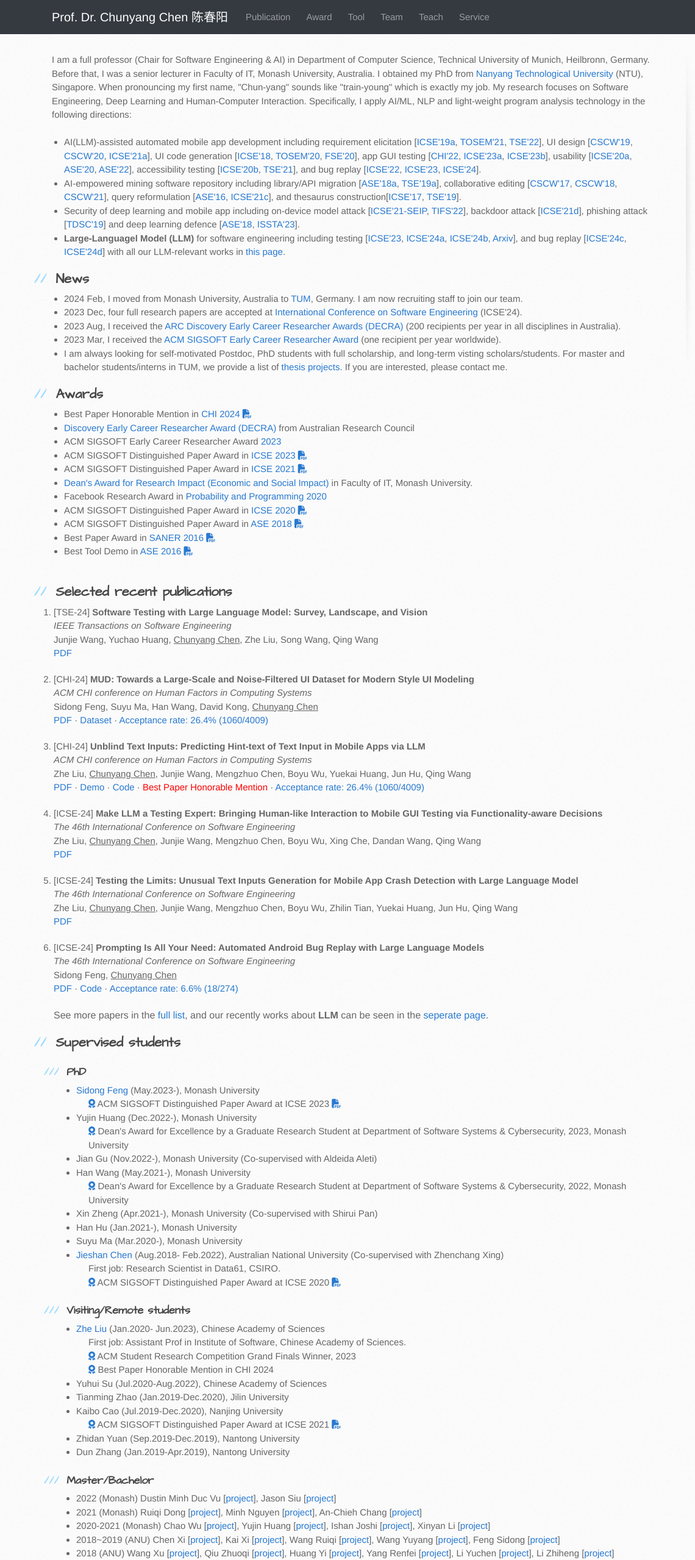
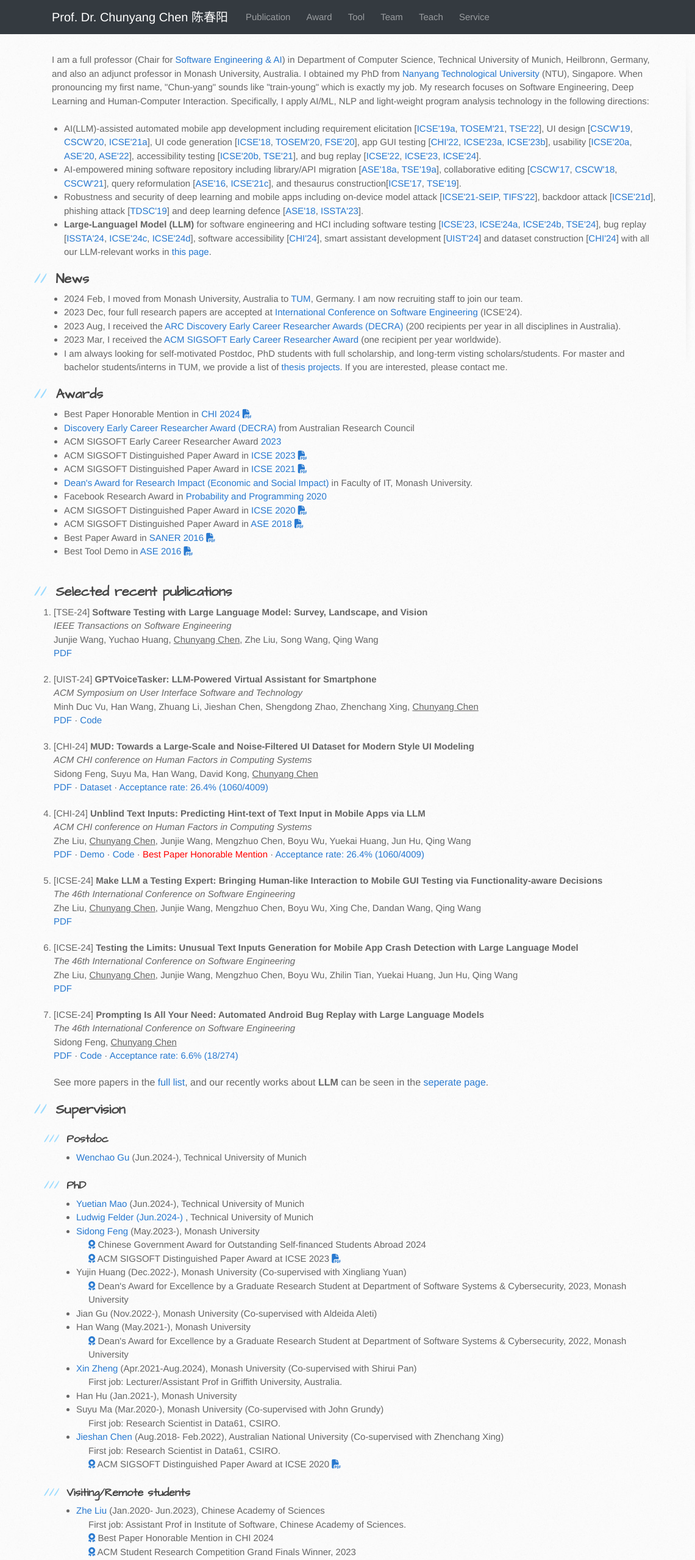
Before and after one commit to chunyang-chen/chunyang-chen.github.io, a plain HTML site: page index.html in a window 1280 px wide. Shown: the top 2558 px of the page at 61% size, 0-1140 px from the left. Drawn offline with Linux system fonts and the light colour scheme.

Commit message:
Update some publications and other info

```diff
--- a/index.html
+++ b/index.html
@@ -66,7 +66,7 @@
 
 
 			<p>
-			   I am a full professor (Chair for Software Engineering & AI) in Department of Computer Science, Technical University of Munich, Heilbronn, Germany. Before that, I was a senior lecturer in Faculty of IT, Monash University, Australia.
+			   I am a full professor (Chair for <a target="_blank" href="https://www.cs.cit.tum.de/en/seai">Software Engineering & AI</a>) in Department of Computer Science, Technical University of Munich, Heilbronn, Germany, and also an adjunct professor in Monash University, Australia.
 			   I obtained my PhD from <a href="https://www.ntu.edu.sg/scse">Nanyang Technological University</a> (NTU), Singapore.
 			   When pronouncing my first name, "Chun-yang" sounds like "train-young" which is exactly my job.
 			   My research focuses on Software Engineering, Deep Learning and Human-Computer Interaction. Specifically, I apply AI/ML, NLP and light-weight program analysis technology in the following directions:
@@ -97,13 +97,16 @@
 
 				<li>
 					<p>
-						Security of deep learning and mobile app including on-device model attack [<a target="_blank" href="https://arxiv.org/pdf/2101.04401">ICSE'21-SEIP</a>, <a target="_blank" href="https://arxiv.org/pdf/2204.11075.pdf">TIFS'22</a>], backdoor attack [<a target="_blank" href="https://arxiv.org/pdf/2101.06896">ICSE'21d</a>], phishing attack [<a target="_blank" href="publication/phishingApp_TDSC19.pdf">TDSC'19</a>] and deep learning defence [<a target="_blank" href="https://arxiv.org/pdf/1803.07519.pdf">ASE'18</a>, <a target="_blank" href="https://nzjohng.github.io/publications/papers/issta2023.pdf">ISSTA'23</a>].
+						Robustness and security of deep learning and mobile apps including on-device model attack [<a target="_blank" href="https://arxiv.org/pdf/2101.04401">ICSE'21-SEIP</a>, <a target="_blank" href="https://arxiv.org/pdf/2204.11075.pdf">TIFS'22</a>], backdoor attack [<a target="_blank" href="https://arxiv.org/pdf/2101.06896">ICSE'21d</a>], phishing attack [<a target="_blank" href="publication/phishingApp_TDSC19.pdf">TDSC'19</a>] and deep learning defence [<a target="_blank" href="https://arxiv.org/pdf/1803.07519.pdf">ASE'18</a>, <a target="_blank" href="https://nzjohng.github.io/publications/papers/issta2023.pdf">ISSTA'23</a>].
 					</p>
 				</li>
 
 				<li>
 					<p>
-						<strong>Large-Languagel Model (LLM)</strong> for software engineering including testing [<a target="_blank" href="https://arxiv.org/abs/2212.04732">ICSE'23</a>, <a target="_blank" href="https://arxiv.org/abs/2305.09434">ICSE'24a</a>, <a target="_blank" href="https://arxiv.org/abs/2310.15657">ICSE'24b</a>, <a target="_blank" href="https://arxiv.org/abs/2307.07221">Arxiv</a>], and bug replay [<a target="_blank" href="https://arxiv.org/abs/2306.01987">ICSE'24c</a>, <a target="_blank" href="https://arxiv.org/abs/2310.07128">ICSE'24d</a>] with all our LLM-relevant works in <a href="LLMpublications.html">this page</a>.
+						<strong>Large-Languagel Model (LLM)</strong> for software engineering and HCI including
+						software testing [<a target="_blank" href="https://arxiv.org/abs/2212.04732">ICSE'23</a>, <a target="_blank" href="https://arxiv.org/abs/2305.09434">ICSE'24a</a>, <a target="_blank" href="https://arxiv.org/abs/2310.15657">ICSE'24b</a>, <a target="_blank" href="https://arxiv.org/abs/2307.07221">TSE'24</a>],
+						bug replay [<a target="_blank" href="https://arxiv.org/abs/2407.05165">ISSTA'24</a>, <a target="_blank" href="https://arxiv.org/abs/2306.01987">ICSE'24c</a>, <a target="_blank" href="https://arxiv.org/abs/2310.07128">ICSE'24d</a>],
+						software accessibility [<a target="_blank" href="https://arxiv.org/abs/2404.02706">CHI'24</a>], smart assistant development [<a target="_blank" href="https://arxiv.org/abs/2401.14268">UIST'24</a>] and dataset construction [<a target="_blank" href="https://arxiv.org/abs/2405.07090">CHI'24</a>] with all our LLM-relevant works in <a href="LLMpublications.html">this page</a>.
 					</p>
 				</li>
 			</ul>
@@ -180,14 +183,25 @@
 				</li>
 
 				<li>
+						[UIST-24] <strong>GPTVoiceTasker: LLM-Powered Virtual Assistant for Smartphone</strong>
+						<p><i>ACM Symposium on User Interface Software and Technology</i></p>
+						<p>
+							Minh Duc Vu, Han Wang, Zhuang Li, Jieshan Chen, Shengdong Zhao, Zhenchang Xing, <u>Chunyang Chen</u>
+						</p>
+						<span class="refs-link"><a target="_blank" href="https://arxiv.org/abs/2401.14268">PDF</a></span>
+						&middot;
+						<span class="refs-link"><a target="_blank" href="https://github.com/vuminhduc796/GPTVoiceTasker">Code</a></span>
+				</li>
+
+				<li>
 					[CHI-24] <strong>MUD: Towards a Large-Scale and Noise-Filtered UI Dataset for Modern Style UI Modeling</strong>
 					<p><i>ACM CHI conference on Human Factors in Computing Systems</i></p>
 					<p>
 						Sidong Feng, Suyu Ma, Han Wang, David Kong, <u>Chunyang Chen</u>
 					</p>
-						<span class="refs-link"><a target="_blank" href="">PDF</a></span>
+					<span class="refs-link"><a target="_blank" href="https://arxiv.org/abs/2405.07090">PDF</a></span>
 					&middot;
-						<span class="refs-link"><a target="_blank" href="">Dataset</a></span>
+					<span class="refs-link"><a target="_blank" href="https://github.com/sidongfeng/MUD">Dataset</a></span>
 					&middot;
 					<span class="refs-acceptance">Acceptance rate: 26.4% (1060/4009)</span>
 				</li>
@@ -249,21 +263,45 @@
 
 
 			<h2>
-			<a id="team" class="anchor" href="#creating-pages-manually" aria-hidden="true"><span class="octicon octicon-link"></span></a>Supervised students</h2>
+			<a id="team" class="anchor" href="#creating-pages-manually" aria-hidden="true"><span class="octicon octicon-link"></span></a>Supervision</h2>
 			<ul>
+			<h3>
+
+			<a id="postdoc" class="anchor" href="#creating-pages-manually" aria-hidden="true"><span class="octicon octicon-link"></span></a>Postdoc</h4>
+				<ul>
+
+
+
+					<li>
+						<a target="_blank" href="https://www.cs.cit.tum.de/seai/team/wenchao-gu/">Wenchao Gu</a> (Jun.2024-), Technical University of Munich
+					</li>
+
+
+				</ul>
+
 			<h3>
 			<a id="phd" class="anchor" href="#creating-pages-manually" aria-hidden="true"><span class="octicon octicon-link"></span></a>PhD</h4>
 				<ul>
+
+					<li>
+						<a target="_blank" href="https://www.cs.cit.tum.de/seai/team/yuetian-mao/">Yuetian Mao</a> (Jun.2024-), Technical University of Munich
+					</li>
+
+					<li>
+						<a target="_blank" href="https://www.cs.cit.tum.de/seai/team/ludwig-felder/">Ludwig Felder (Jun.2024-)</a> , Technical University of Munich
+					</li>
+
 					<li>
 						<a target="_blank" href="https://sidongfeng.github.io/">Sidong Feng</a> (May.2023-), Monash University
 						<ul style="list-style: none;">
-							<li><a target="_blank" href="https://conf.researchr.org/info/icse-2023/awards"><i class="fa-solid fa-award"></i></a> ACM SIGSOFT Distinguished Paper Award at ICSE 2023 <a target="_blank" href="https://arxiv.org/abs/2212.05203"><i class="fa-solid fa-file-pdf"></i></a> </li></li>
+							<li><a target="_blank" href="hhttps://en.wikipedia.org/wiki/Chinese_government_award_for_outstanding_self-financed_students_abroad"><i class="fa-solid fa-award"></i></a> Chinese Government Award for Outstanding Self-financed Students Abroad 2024  </li>
+							<li><a target="_blank" href="https://conf.researchr.org/info/icse-2023/awards"><i class="fa-solid fa-award"></i></a> ACM SIGSOFT Distinguished Paper Award at ICSE 2023 <a target="_blank" href="https://arxiv.org/abs/2212.05203"><i class="fa-solid fa-file-pdf"></i></a> </li>
 						</ul>
 					</li>
 
 
 					<li>
-						Yujin Huang (Dec.2022-), Monash University
+						Yujin Huang (Dec.2022-), Monash University (Co-supervised with Xingliang Yuan)
 						<ul style="list-style: none;">
 							<li><a target="_blank" href="https://www.monash.edu/it/news/2023/deans-awards-for-excellence-in-research"><i class="fa-solid fa-award"></i></a> Dean's Award for Excellence by a Graduate Research Student at Department of Software Systems & Cybersecurity, 2023, Monash University</li>
 						</ul>
@@ -282,7 +320,11 @@
 					</li>
 
 					<li>
-						Xin Zheng (Apr.2021-), Monash University (Co-supervised with Shirui Pan)
+						<a target="_blank" href="https://amanda-zheng.github.io/">Xin Zheng</a> (Apr.2021-Aug.2024), Monash University (Co-supervised with Shirui Pan)
+						<ul style="list-style: none;">
+							<li>First job: Lecturer/Assistant Prof in Griffith University, Australia. </li>
+						</ul>
+
 					</li>
 
 					<li>
@@ -290,7 +332,10 @@
 					</li>
 
 					<li>
-						Suyu Ma (Mar.2020-), Monash University
+						Suyu Ma (Mar.2020-), Monash University (Co-supervised with John Grundy)
+						<ul style="list-style: none;">
+							<li>First job: Research Scientist in Data61, CSIRO. </li>
+						</ul>
 					</li>
 
 					<li>
@@ -310,8 +355,8 @@
 						<a target="_blank" href="https://zheliu6.github.io/">Zhe Liu</a> (Jan.2020- Jun.2023), Chinese Academy of Sciences
 						<ul style="list-style: none;">
 							<li>First job: Assistant Prof in Institute of Software, Chinese Academy of Sciences. </li>
+							<li><a target="_blank" href="https://programs.sigchi.org/chi/2024/awards/honorable-mentions"><i class="fa-solid fa-award"></i></a> Best Paper Honorable Mention in CHI 2024</li>
 							<li><a target="_blank" href="https://src.acm.org/"><i class="fa-solid fa-award"></i></a> ACM Student Research Competition Grand Finals Winner, 2023</li>
-							<li><a target="_blank" href="https://programs.sigchi.org/chi/2024/awards/honorable-mentions"><i class="fa-solid fa-award"></i></a> Best Paper Honorable Mention in CHI 2024</li>
 						</ul>
 					</li>
 
@@ -354,7 +399,10 @@
 					<li>2016~2017 (NTU) Kent Ong Long Xiong [<a target="_blank" href="http://similarpackage.appspot.com/">project</a>], Tee Li Yin [<a target="_blank" href="https://github.com/liyin11/fyp">project</a>], Toh Gao Han [<a target="_blank" href="https://github.com/GaoHan91/Eclipse-API-Recommendation-Plugin.git">project</a>], Linus Lim Ji Wei [<a target="_blank" href="https://github.com/linusljw/FYP-AY16-17">project</a>]</li>
 					<li>2015~2016 (NTU) Teong Ke Ming [<a target="_blank" href="https://github.com/keming2606/FYP-AY201516.git">project</a>], Lee Yong Ming Leon [<a target="_blank" href="https://github.com/leonbrain/FYP_knowledgeGraph.git">project</a>], Wang Ximing [<a target="_blank" href="https://github.com/Striderk/se-dict-browser-extension">project</a>]</li>
 				</ul>
+
 			</ul>
+
+
 			<h2>
 			<a id="teach" class="anchor" href="#creating-pages-manually" aria-hidden="true"><span class="octicon octicon-link"></span></a>Teaching
 		    </h2>
@@ -395,6 +443,7 @@
 		    			<li> International Conference on Software Engineering (ICSE-25,24,23)</li>
 		    			<li> ACM SIGSOFT International Symposium on Software Testing and Analysis (ISSTA-24)</li>
 		    			<li> ACM Foundations of Software Engineering (FSE-24)</li>
+		    			<li> IEEE International Symposium on Software Reliability Engineering (ISSRE-24)</li>
 		    			<li> ACM SIGCHI Conference on Computer-Supported Cooperative Work & Social Computing (CSCW-24)</li>
 		    			<li> IEEE/ACM International Conference on Automated Software Engineering (ASE-24,23,22)</li>
 		    			<li> International Joint Conference on Artificial Intelligence (IJCAI-23,22,21)</li>
@@ -435,7 +484,7 @@
 		    </ul>
 
 <footer>
-	<p>&copy;Copyright | Chunyang Chen | Last update in May, 2024</p>
+	<p>&copy;Copyright | Chunyang Chen | Last update in Aug, 2024</p>
 </footer>
 
 		</section>
```
Also changed, not shown: LLMpublications.html (+35 -17 lines), publications.html (+28 -9 lines). Lines whose indentation alone changed are shown as unchanged.
